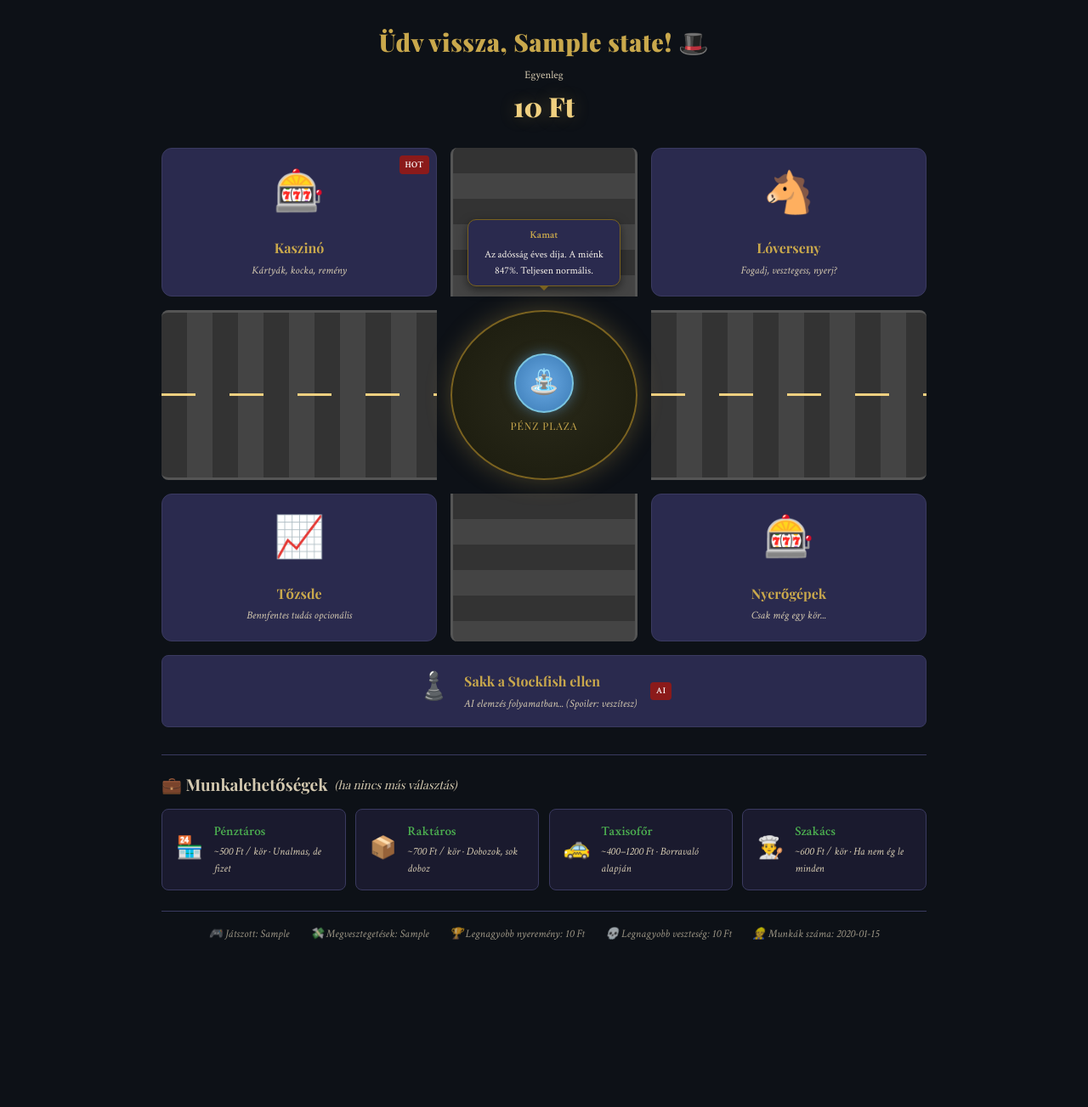
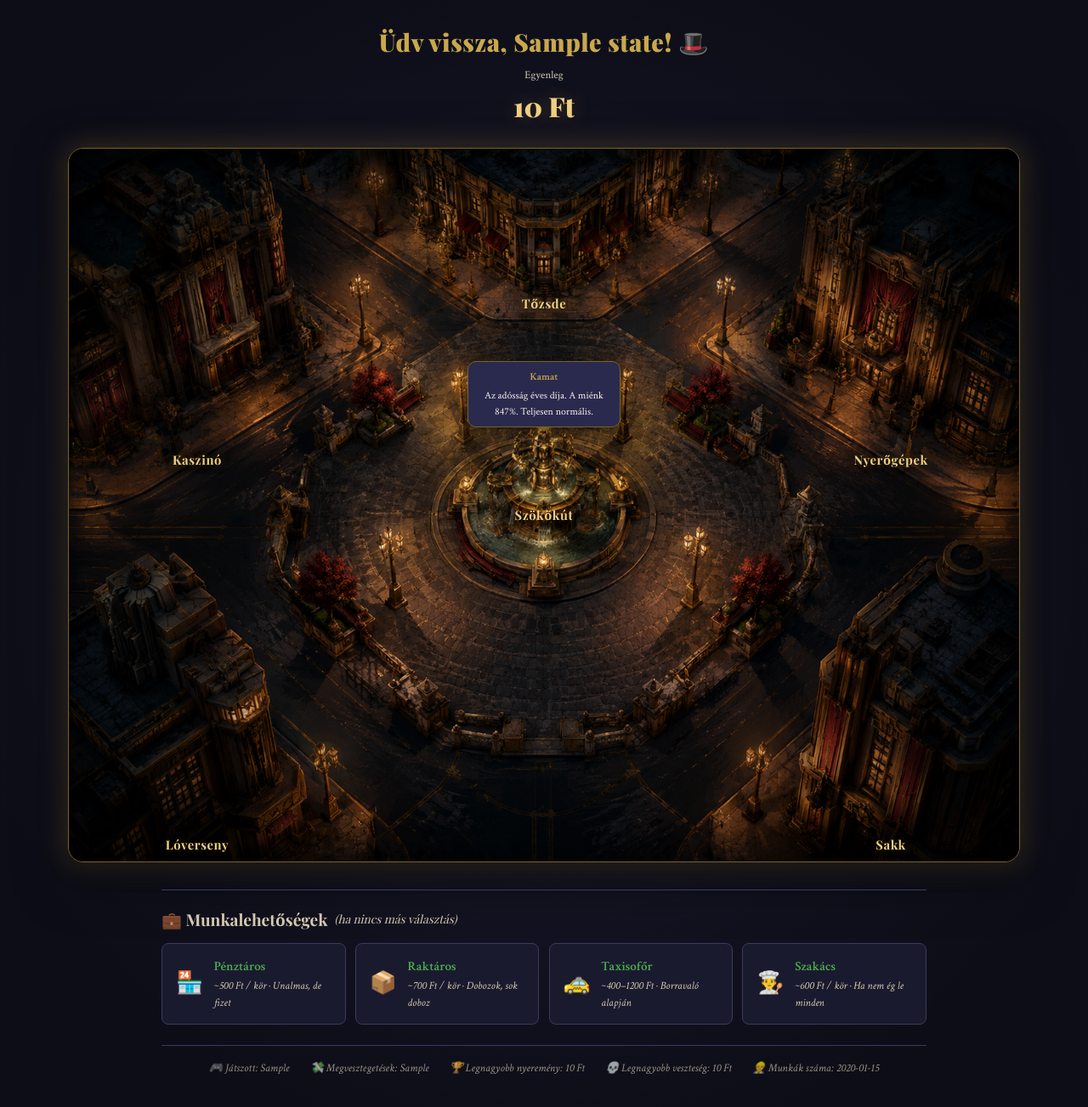
Before and after one commit to Benedek45/penzugy, a Flask app: template templates/hub.html in a window 1280 px wide. Shown: the part 66-1369 px from the top of the page at 85% size. Run offline with Flask 3, Linux system fonts and the light colour scheme; the template is opened without the code that fills it: most values are stand-ins (such as "Sample title", 1, 10 or a date in 2020).

Commit message:
new_center
idk, some ai generated images, placeholder assets

```diff
--- a/templates/hub.html
+++ b/templates/hub.html
@@ -3,7 +3,7 @@
 
 {% block head %}
 <style>
-  body { background: #0d1117; overflow-x: hidden; }
+  body { background: var(--dark); overflow-x: hidden; }
 
   /* ── Hub layout ─────────────────────────────────────────── */
   #hub {
@@ -14,6 +14,15 @@
     padding: 2rem 1rem 3rem;
     position: relative;
   }
+  #hub::before {
+    content: '';
+    position: absolute;
+    inset: 0;
+    background: radial-gradient(ellipse at center, transparent 0%, var(--shadow) 78%);
+    pointer-events: none;
+    z-index: 0;
+  }
+  #hub > * { position: relative; z-index: 1; }
 
   /* ── Player greeting ────────────────────────────────────── */
   #greeting {
@@ -38,90 +47,104 @@
     display: {% if state.debt > 0 %}block{% else %}none{% endif %};
   }
 
-  /* ── Town map grid ──────────────────────────────────────── */
+  /* ── Town map image ─────────────────────────────────────── */
   #town-map {
-    display: grid;
-    grid-template-columns: 1fr 220px 1fr;
-    grid-template-rows: 1fr 200px 1fr;
-    gap: 1rem;
     width: 100%;
-    max-width: 900px;
-    min-height: 580px;
+    max-width: 1120px;
+    min-height: 0;
+    position: relative;
+    overflow: hidden;
+    border: 1px solid var(--gold-dim);
+    border-radius: 18px;
+    background: var(--dark);
+    box-shadow: 0 18px 60px var(--shadow), 0 0 34px var(--shadow-gold);
   }
-
-  /* ── Road decorations ───────────────────────────────────── */
-  .road-h {
-    grid-column: 1 / -1;
-    background: repeating-linear-gradient(
-      90deg, #333 0px, #333 30px, #444 30px, #444 60px
-    );
-    border-top: 3px solid #555;
-    border-bottom: 3px solid #555;
-    position: relative;
-    display: flex;
-    align-items: center;
-    justify-content: center;
-  }
-  .road-h::after {
+  #town-map::after {
     content: '';
     position: absolute;
-    height: 3px;
-    left: 0; right: 0;
-    background: repeating-linear-gradient(
-      90deg, #f0d080 0, #f0d080 40px, transparent 40px, transparent 80px
-    );
+    inset: 0;
+    background: radial-gradient(ellipse at center, transparent 42%, var(--shadow) 100%);
+    pointer-events: none;
+    z-index: 1;
   }
-  .road-v {
-    background: repeating-linear-gradient(
-      180deg, #333 0px, #333 30px, #444 30px, #444 60px
-    );
-    border-left: 3px solid #555;
-    border-right: 3px solid #555;
+  .town-scene-img {
+    display: block;
+    width: 100%;
+    height: auto;
+    user-select: none;
   }
-
-  /* ── Plaza center ───────────────────────────────────────── */
-  #plaza {
-    grid-column: 2;
-    grid-row: 2;
-    background: radial-gradient(ellipse, #2a2a1a 0%, #1a1a0d 100%);
-    border: 2px solid var(--gold-dim);
-    border-radius: 50%;
+  .map-hotspot {
+    position: absolute;
     display: flex;
-    flex-direction: column;
-    align-items: center;
+    align-items: flex-end;
     justify-content: center;
-    position: relative;
-    box-shadow: 0 0 30px var(--shadow-gold);
+    padding: 0.45rem;
+    color: var(--cream);
+    text-decoration: none;
     cursor: pointer;
-    transition: box-shadow var(--transition);
     z-index: 2;
   }
-  #plaza:hover { box-shadow: 0 0 50px var(--gold-dim); }
-
-  /* Fountain */
-  .fountain {
-    width: 70px; height: 70px;
-    background: radial-gradient(circle, #5b9bd5 30%, #3a7ab5 100%);
+  button.map-hotspot {
+    border: 0;
+    background: transparent;
+    font: inherit;
+  }
+  .map-hotspot::before {
+    content: '';
+    position: absolute;
+    inset: 0;
+    border: 1px solid transparent;
+    border-radius: 16px;
+    transition: background var(--transition), border-color var(--transition), box-shadow var(--transition);
+  }
+  .map-hotspot:hover,
+  .map-hotspot:focus-visible { color: var(--gold-light); outline: none; }
+  .map-hotspot:hover::before,
+  .map-hotspot:focus-visible::before {
+    background: radial-gradient(ellipse at center, var(--shadow-gold), transparent 70%);
+    border-color: var(--gold-dim);
+    box-shadow: inset 0 0 22px var(--shadow-gold);
+  }
+  .map-label {
+    position: relative;
+    z-index: 1;
+    font-family: var(--font-display);
+    font-size: clamp(0.75rem, 1.15vw, 1rem);
+    font-weight: 700;
+    letter-spacing: 0.04em;
+    text-align: center;
+    color: var(--gold-light);
+    text-shadow: 0 2px 8px var(--shadow), 0 0 12px var(--shadow-gold);
+    white-space: nowrap;
+    transition: transform var(--transition), color var(--transition);
+  }
+  .map-hotspot:hover .map-label,
+  .map-hotspot:focus-visible .map-label { transform: translateY(-2px); color: var(--cream); }
+  .hotspot-casino { left: 1.5%; top: 10%; width: 24%; height: 36%; }
+  .hotspot-stock { left: 36%; top: 0; width: 28%; height: 24%; }
+  .hotspot-slots { right: 1.5%; top: 10%; width: 24%; height: 36%; }
+  .hotspot-horse { left: 0; bottom: 0; width: 27%; height: 31%; }
+  .hotspot-chess { right: 0; bottom: 0; width: 27%; height: 31%; }
+  .hotspot-fountain {
+    left: 42.5%;
+    top: 42%;
+    width: 15%;
+    height: 19%;
+    align-items: center;
     border-radius: 50%;
-    border: 2px solid #7ac4e0;
-    display: flex;
-    align-items: center;
-    justify-content: center;
-    font-size: 1.8rem;
-    box-shadow: 0 0 15px rgba(91,155,213,0.5);
-    animation: float 3s ease-in-out infinite;
-    margin-bottom: 0.3rem;
   }
-  #plaza .plaza-label {
-    font-family: var(--font-display);
-    font-size: 0.75rem;
-    color: var(--gold);
-    letter-spacing: 0.08em;
-    text-align: center;
+  #town-map #plaza {
+    background: transparent;
+    border: 0;
+    box-shadow: none;
+    z-index: 3;
+    appearance: none;
   }
+  #town-map #plaza::before { border-radius: 50%; }
 
   /* ── NPC bubble ─────────────────────────────────────────── */
   #npc-bubble {
+    display: block;
     position: absolute;
     bottom: 115%;
     left: 50%;
@@ -138,6 +161,7 @@
     box-shadow: 0 4px 12px var(--shadow);
     animation: fade-in 0.5s ease;
     z-index: 10;
+    pointer-events: none;
   }
   #npc-bubble::after {
     content: '';
@@ -148,57 +172,6 @@
     border-top-color: var(--gold-dim);
   }
   #npc-bubble strong { color: var(--gold); display: block; margin-bottom: 0.2rem; }
-
-  /* ── Building cards ─────────────────────────────────────── */
-  .building {
-    background: var(--dark-mid);
-    border: 1px solid var(--dark-light);
-    border-radius: 12px;
-    display: flex;
-    flex-direction: column;
-    align-items: center;
-    justify-content: center;
-    padding: 1.2rem;
-    text-align: center;
-    cursor: pointer;
-    transition: all 0.2s ease;
-    position: relative;
-    overflow: hidden;
-    text-decoration: none;
-    color: var(--cream);
-  }
-  .building:hover {
-    transform: translateY(-4px);
-    border-color: var(--gold-dim);
-    box-shadow: 0 8px 24px var(--shadow-gold);
-    color: var(--cream);
-  }
-  .building::before {
-    content: '';
-    position: absolute;
-    inset: 0;
-    opacity: 0;
-    transition: opacity 0.2s;
-    background: radial-gradient(ellipse at center, var(--shadow-gold) 0%, transparent 70%);
-  }
-  .building:hover::before { opacity: 1; }
-
-  .building .building-icon { font-size: 3rem; margin-bottom: 0.5rem; animation: float 4s ease-in-out infinite; }
-  .building .building-name { font-family: var(--font-display); font-size: 1rem; font-weight: 700; color: var(--gold); }
-  .building .building-desc { font-size: 0.8rem; color: var(--cream-dark); margin-top: 0.2rem; font-style: italic; }
-  .building .building-badge {
-    position: absolute; top: 0.5rem; right: 0.5rem;
-    background: var(--red); color: white;
-    font-size: 0.65rem; font-weight: 700;
-    padding: 0.15rem 0.4rem; border-radius: 4px;
-    text-transform: uppercase; letter-spacing: 0.05em;
-  }
-
-  /* Stagger building float animations */
-  .building:nth-child(1) .building-icon { animation-delay: 0s; }
-  .building:nth-child(2) .building-icon { animation-delay: 0.8s; }
-  .building:nth-child(3) .building-icon { animation-delay: 1.6s; }
-  .building:nth-child(4) .building-icon { animation-delay: 0.4s; }
 
   /* ── Jobs section ───────────────────────────────────────── */
   #jobs-section {
@@ -264,6 +237,13 @@
   #loanshark-overlay {
     display: {% if state.debt > 5000 %}flex{% else %}none{% endif %};
   }
+  .loan-shark-img {
+    width: min(78%, 280px);
+    max-height: 280px;
+    object-fit: contain;
+    margin-bottom: 1rem;
+    filter: drop-shadow(0 12px 22px rgba(0,0,0,0.65));
+  }
 </style>
 {% endblock %}
 
@@ -306,68 +286,33 @@
   {% endif %}
 
   <!-- Town map -->
-  <div id="town-map">
+  <div id="town-map" aria-label="Pénz Plaza térkép">
+    <img src="{{ url_for('static', filename='assets/the-center.png') }}" alt="Pénz Plaza várostér" class="town-scene-img" draggable="false">
 
-    <!-- Row 1: Top buildings -->
-    <a href="/game/casino" class="building" style="animation-delay:0.1s">
-      <div class="building-badge">Hot</div>
-      <div class="building-icon">🎰</div>
-      <div class="building-name">Kaszinó</div>
-      <div class="building-desc">Kártyák, kocka, remény</div>
+    <a href="/game/casino" class="map-hotspot hotspot-casino" aria-label="Kaszinó megnyitása">
+      <span class="map-label">Kaszinó</span>
+    </a>
+    <a href="/game/stock_market" class="map-hotspot hotspot-stock" aria-label="Tőzsde megnyitása">
+      <span class="map-label">Tőzsde</span>
+    </a>
+    <a href="/game/slots" class="map-hotspot hotspot-slots" aria-label="Nyerőgépek megnyitása">
+      <span class="map-label">Nyerőgépek</span>
+    </a>
+    <a href="/game/horse_race" class="map-hotspot hotspot-horse" aria-label="Lóverseny megnyitása">
+      <span class="map-label">Lóverseny</span>
+    </a>
+    <a href="/game/chess" class="map-hotspot hotspot-chess" aria-label="Sakk megnyitása">
+      <span class="map-label">Sakk</span>
     </a>
 
-    <!-- Road top -->
-    <div class="road-v" style="grid-row:1; grid-column:2; border-radius:8px 8px 0 0;"></div>
-
-    <a href="/game/horse_race" class="building" style="animation-delay:0.2s">
-      <div class="building-icon">🐴</div>
-      <div class="building-name">Lóverseny</div>
-      <div class="building-desc">Fogadj, vesztegess, nyerj?</div>
-    </a>
-
-    <!-- Row 2: Roads + Plaza -->
-    <div class="road-h" style="grid-row:2; grid-column:1; border-radius:8px 0 0 8px;"></div>
-
-    <!-- Plaza center -->
-    <div id="plaza" style="grid-row:2; grid-column:2;">
-      <div id="npc-bubble">
+    <button type="button" id="plaza" class="map-hotspot hotspot-fountain" aria-label="Szökőkút pénzügyi tipp">
+      <span id="npc-bubble">
         <strong id="hint-term">Betöltés...</strong>
         <span id="hint-exp"></span>
-      </div>
-      <div class="fountain">⛲</div>
-      <div class="plaza-label">PÉNZ PLAZA</div>
-    </div>
-
-    <div class="road-h" style="grid-row:2; grid-column:3; border-radius:0 8px 8px 0;"></div>
-
-    <!-- Row 3: Bottom buildings -->
-    <a href="/game/stock_market" class="building" style="animation-delay:0.3s">
-      <div class="building-icon">📈</div>
-      <div class="building-name">Tőzsde</div>
-      <div class="building-desc">Bennfentes tudás opcionális</div>
-    </a>
-
-    <div class="road-v" style="grid-row:3; grid-column:2; border-radius:0 0 8px 8px;"></div>
-
-    <a href="/game/slots" class="building" style="animation-delay:0.4s">
-      <div class="building-icon">🎰</div>
-      <div class="building-name">Nyerőgépek</div>
-      <div class="building-desc">Csak még egy kör...</div>
-    </a>
-
+      </span>
+      <span class="map-label">Szökőkút</span>
+    </button>
   </div><!-- /town-map -->
-
-  <!-- Chess separate -->
-  <div style="width:100%;max-width:900px;margin-top:1rem;">
-    <a href="/game/chess" class="building" style="flex-direction:row;gap:1rem;padding:1rem 1.5rem;border-radius:var(--radius);">
-      <div class="building-icon" style="font-size:2rem;margin:0;">♟️</div>
-      <div>
-        <div class="building-name" style="text-align:left;">Sakk a Stockfish ellen</div>
-        <div class="building-desc" style="text-align:left;">AI elemzés folyamatban... (Spoiler: veszítesz)</div>
-      </div>
-      <div class="building-badge" style="position:static;">AI</div>
-    </a>
-  </div>
 
   <!-- Jobs -->
   <div id="jobs-section">
@@ -418,7 +363,7 @@
 <!-- Loan shark overlay -->
 <div class="overlay" id="loanshark-overlay">
   <div class="modal" style="text-align:center;">
-    <div style="font-size:3rem;margin-bottom:1rem;">🦈</div>
+    <img src="{{ url_for('static', filename='assets/loanshark.png') }}" alt="Hitelező" class="loan-shark-img">
     <h2 style="margin-bottom:0.5rem;">Egy ismerős üdvözöl</h2>
     <p style="color:var(--cream-dark);margin-bottom:1rem;font-style:italic;">
       "{{ state.player_name }}, régen nem fizettél. Talán ma jobb napod lesz a kaszinóban.
```
Also changed, not shown: AGENTS.md (+1 -1 lines), templates/games/casino.html (+28 -5 lines), static/assets/banker.png (added), static/assets/kasino_sign.png (added), static/assets/loanshark.png (added), static/assets/the-center.png (added).
